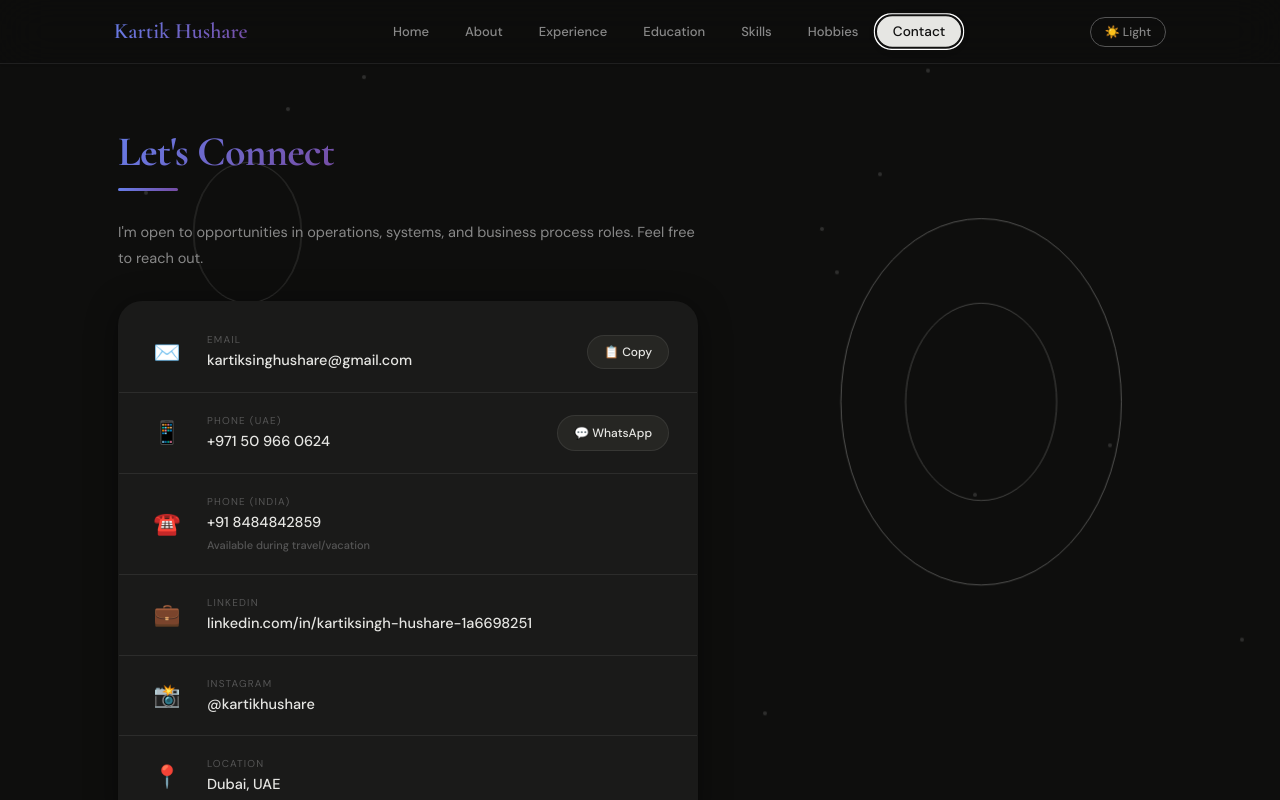
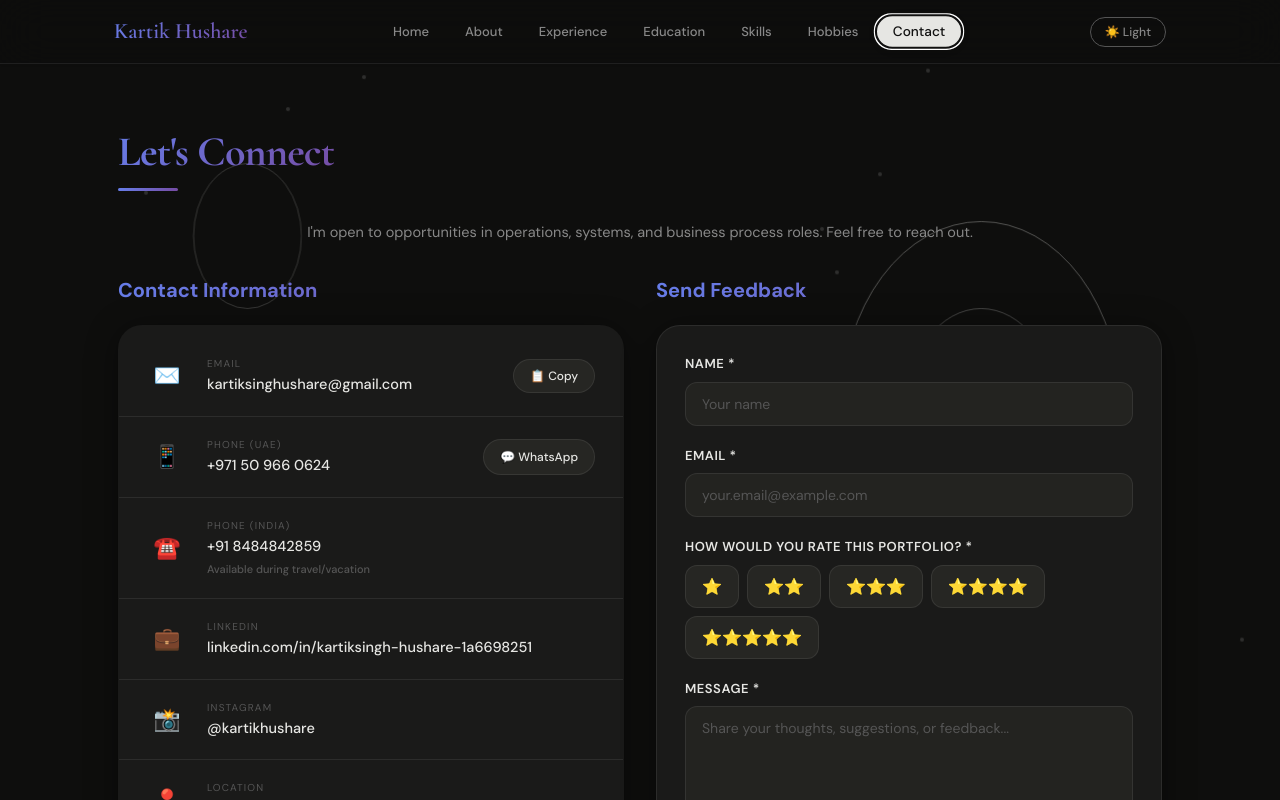
Before and after one commit to kartiksinghushare-dotcom/kartik-portfolio, a React (Vite) app: page / in a window 1280 px wide. Both pictures are taken after a click on the button "Contact". Shown: the top 800 px of the page. Built offline with nearby package versions, Linux system fonts and the light colour scheme.

Commit message:
Update App.jsx

```diff
--- a/src/App.jsx
+++ b/src/App.jsx
@@ -106,14 +106,14 @@ const educationData = [
 
 const skillsData = [
   { id:1, category:"Management & Leadership", icon:"📋", items:[
-    { name:"Project Management", level:88, tags:["Planning","Execution","Risk Mgmt"] },
+    { name:"Project Management 🔥", level:88, tags:["Planning","Execution","Risk Mgmt"] },
     { name:"Cross-functional Leadership", level:85, tags:["Stakeholder Comm.","Negotiation","Collaboration"] },
     { name:"Risk & Change Management", level:78, tags:["Lean Six Sigma","Problem Solving"] }
   ]},
   { id:2, category:"Operations & Supply Chain", icon:"🔄", items:[
-    { name:"Business Process Analysis", level:92, tags:["Workflow Design","Optimization","Bottleneck Identification"] },
+    { name:"Business Process Analysis 🔥", level:92, tags:["Workflow Design","Optimization","Bottleneck Identification"] },
     { name:"Supply Chain & Inventory", level:85, tags:["Inbound","Outbound","Accuracy Control"] },
-    { name:"Operations Management", level:90, tags:["SLA Mgmt","KPI Tracking","Process Control"] }
+    { name:"Operations Management 🔥", level:90, tags:["SLA Mgmt","KPI Tracking","Process Control"] }
   ]},
   { id:3, category:"Communication & People Skills", icon:"💬", items:[
     { name:"Stakeholder Communication", level:88, tags:["Presentations","Reporting","Alignment"] },
@@ -121,14 +121,15 @@ const skillsData = [
     { name:"Team Leadership & Training", level:85, tags:["Mentoring","Feedback","Motivation"] }
   ]},
   { id:4, category:"Systems & Technology", icon:"⚙️", items:[
-    { name:"ERP & CRM Systems", level:82, tags:["Implementation","Configuration","Integration"] },
-    { name:"Automation & AI Workflows", level:80, tags:["Process Automation","Barcoding","AI Tools"] },
+    { name:"ERP & CRM Systems 🔥", level:82, tags:["Implementation","Configuration","Integration"] },
+    { name:"Automation & AI Workflows 🔥", level:80, tags:["Process Automation","Barcoding","AI Tools"] },
     { name:"Mobile App Deployment", level:72, tags:["Coordination","QA","Launch"] }
   ]},
   { id:5, category:"Data & Analytics", icon:"📊", items:[
-    { name:"Power BI & Dashboarding", level:86, tags:["DAX","Interactive Reports","Cost Analysis"] },
-    { name:"Data Analysis & Reporting", level:88, tags:["Excel","Variance Tracking","KPIs"] },
-    { name:"Advanced MS Office", level:90, tags:["Excel","PowerPoint","Word"] }
+    { name:"Power BI & Dashboarding 🔥", level:86, tags:["DAX","Interactive Reports","Cost Analysis"] },
+    { name:"Data Analysis & Reporting 🔥", level:88, tags:["Excel","Variance Tracking","KPIs"] },
+    { name:"Google Analytics", level:75, tags:["GA4","Event Tracking","Dashboards"] },
+    { name:"Advanced MS Office 🔥", level:90, tags:["Excel","PowerPoint","Word"] }
   ]},
   { id:6, category:"Programming & Certs", icon:"💻", items:[
     { name:"Python", level:70, tags:["Bootcamp","Data Scripts","Automation"] },
@@ -261,6 +262,9 @@ export default function DigitalCV() {
   const [expFilter, setExpFilter] = useState("All");
   const [availability, setAvailability] = useState(true);
   const [emailCopied, setEmailCopied] = useState(false);
+  const [feedbackForm, setFeedbackForm] = useState({ name: '', email: '', message: '', rating: '' });
+  const [feedbackSubmitting, setFeedbackSubmitting] = useState(false);
+  const [feedbackSubmitted, setFeedbackSubmitted] = useState(false);
 
   const experience = calculateExperience();
 
@@ -275,6 +279,47 @@ export default function DigitalCV() {
         'event_category': 'engagement',
         'event_label': 'Email Copied'
       });
+    }
+  };
+
+  const handleFeedbackSubmit = async (e) => {
+    e.preventDefault();
+    setFeedbackSubmitting(true);
+
+    try {
+      // Google Sheets Web App URL
+      const scriptURL = 'https://script.google.com/macros/s/AKfycbwUE6sf7gnrn_LTsYi932Zq41aPvYUEoEuSnVBzWTyIqzG_6AaUi8aH12HBQ3cxJQ9cMw/exec';
+
+      const formData = new FormData();
+      formData.append('name', feedbackForm.name);
+      formData.append('email', feedbackForm.email);
+      formData.append('message', feedbackForm.message);
+      formData.append('rating', feedbackForm.rating);
+      formData.append('timestamp', new Date().toLocaleString());
+
+      await fetch(scriptURL, {
+        method: 'POST',
+        body: formData
+      });
+
+      setFeedbackSubmitted(true);
+      setFeedbackForm({ name: '', email: '', message: '', rating: '' });
+
+      // GA tracking
+      if (typeof window !== 'undefined' && window.gtag) {
+        window.gtag('event', 'feedback_submit', {
+          'event_category': 'engagement',
+          'event_label': 'Feedback Submitted',
+          'value': feedbackForm.rating
+        });
+      }
+
+      setTimeout(() => setFeedbackSubmitted(false), 5000);
+    } catch (error) {
+      console.error('Error submitting feedback:', error);
+      alert('Failed to submit feedback. Please try again.');
+    } finally {
+      setFeedbackSubmitting(false);
     }
   };
 
@@ -656,6 +701,8 @@ export default function DigitalCV() {
         <div className="section-fade" key={pageKey}>
           <BgDeco page="Skills" />
           <div className="section-title">Skills & Capabilities</div>
+
+          {/* All Skills by Category */}
           <div className="skills-master">
             {skillsData.map((cat, ci) => (
               <div className="skill-category" key={cat.id} style={{ animationDelay: `${ci * 90}ms` }}>
@@ -696,9 +743,13 @@ export default function DigitalCV() {
       case "Contact": return (
         <div className="section-fade" key={pageKey}>
           <BgDeco page="Contact" />
-          <div className="contact-layout">
           <div className="section-title">Let's Connect</div>
           <p className="contact-intro">I'm open to opportunities in operations, systems, and business process roles. Feel free to reach out.</p>
+
+          <div className="contact-feedback-grid">
+            {/* Contact Information */}
+            <div className="contact-column">
+              <div className="column-title">Contact Information</div>
               <div className="contact-card">
                 {[
                   { icon: "✉️", label: "Email", value: "kartiksinghushare@gmail.com", href: "mailto:kartiksinghushare@gmail.com", copyable: true, gaEvent: "email_click" },
@@ -777,6 +828,69 @@ export default function DigitalCV() {
                     <div className="download-sublabel">PDF Format · Updated Jan 2025</div>
                   </div>
                 </button>
+              </div>
+            </div>
+
+            {/* Feedback Form */}
+            <div className="feedback-column">
+              <div className="column-title">Send Feedback</div>
+              <form className="feedback-form" onSubmit={handleFeedbackSubmit}>
+                <div className="form-group">
+                  <label className="form-label">Name *</label>
+                  <input
+                    type="text"
+                    className="form-input"
+                    placeholder="Your name"
+                    value={feedbackForm.name}
+                    onChange={(e) => setFeedbackForm({...feedbackForm, name: e.target.value})}
+                    required
+                  />
+                </div>
+                <div className="form-group">
+                  <label className="form-label">Email *</label>
+                  <input
+                    type="email"
+                    className="form-input"
+                    placeholder="your.email@example.com"
+                    value={feedbackForm.email}
+                    onChange={(e) => setFeedbackForm({...feedbackForm, email: e.target.value})}
+                    required
+                  />
+                </div>
+                <div className="form-group">
+                  <label className="form-label">How would you rate this portfolio? *</label>
+                  <div className="rating-buttons">
+                    {[1, 2, 3, 4, 5].map(num => (
+                      <button
+                        key={num}
+                        type="button"
+                        className={`rating-btn ${feedbackForm.rating === num.toString() ? 'active' : ''}`}
+                        onClick={() => setFeedbackForm({...feedbackForm, rating: num.toString()})}
+                      >
+                        {'⭐'.repeat(num)}
+                      </button>
+                    ))}
+                  </div>
+                </div>
+                <div className="form-group">
+                  <label className="form-label">Message *</label>
+                  <textarea
+                    className="form-textarea"
+                    placeholder="Share your thoughts, suggestions, or feedback..."
+                    rows="6"
+                    value={feedbackForm.message}
+                    onChange={(e) => setFeedbackForm({...feedbackForm, message: e.target.value})}
+                    required
+                  ></textarea>
+                </div>
+                <button
+                  type="submit"
+                  className="feedback-submit-btn"
+                  disabled={feedbackSubmitting || feedbackSubmitted}
+                >
+                  {feedbackSubmitting ? '⏳ Sending...' : feedbackSubmitted ? '✅ Sent!' : '📨 Send Feedback'}
+                </button>
+              </form>
             </div>
           </div>
         </div>
@@ -1112,9 +1226,12 @@ export default function DigitalCV() {
     .hobby-desc{font-size:13.5px;color:var(--muted);max-height:0;overflow:hidden;transition:max-height .5s cubic-bezier(.4,0,.2,1),opacity .4s;opacity:0;line-height:1.65}
     .hobby-desc.visible{max-height:150px;opacity:1}
 
-    .contact-layout{max-width:580px}
-    .contact-intro{font-size:14.5px;color:var(--muted);margin-bottom:30px;line-height:1.8;animation:fadeUp .6s .2s ease both}
-    .contact-card{background:var(--card);box-shadow:var(--shadow);border-radius:24px;padding:10px 0;animation:fadeUp .6s .3s ease both;border:1px solid transparent;transition:all .4s}
+    .contact-intro{font-size:14.5px;color:var(--muted);margin-bottom:30px;line-height:1.8;animation:fadeUp .6s .2s ease both;text-align:center}
+    .contact-feedback-grid{display:grid;grid-template-columns:1fr 1fr;gap:32px;animation:fadeUp .6s .3s ease both}
+    @media(max-width:900px){.contact-feedback-grid{grid-template-columns:1fr;gap:28px}}
+    .contact-column,.feedback-column{width:100%}
+    .column-title{font-size:20px;font-weight:700;margin-bottom:20px;background:var(--accent-gradient);-webkit-background-clip:text;-webkit-text-fill-color:transparent;background-clip:text}
+    .contact-card{background:var(--card);box-shadow:var(--shadow);border-radius:24px;padding:10px 0;border:1px solid transparent;transition:all .4s}
     .contact-card:hover{box-shadow:var(--shadow-hover);border-color:var(--glow)}
     .contact-row{display:flex;align-items:center;gap:20px;padding:20px 28px;border-bottom:1px solid var(--nav-border);transition:all .3s cubic-bezier(.4,0,.2,1);position:relative;flex-wrap:wrap}
     @media(max-width:600px){.contact-row{padding:16px 20px;gap:12px}}
@@ -1147,6 +1264,24 @@ export default function DigitalCV() {
     .download-label{font-size:16px;font-weight:600;text-align:left}
     .download-sublabel{font-size:12px;opacity:.9;margin-top:2px;text-align:left}
     @media(max-width:600px){.download-resume-btn{padding:16px 20px}.download-icon{font-size:24px}.download-label{font-size:14px}.download-sublabel{font-size:11px}}
+
+    /* Feedback Form Styles */
+    .feedback-form{background:var(--card);box-shadow:var(--shadow);border-radius:24px;padding:28px;border:1px solid var(--nav-border);transition:all .4s}
+    .feedback-form:hover{box-shadow:var(--shadow-hover);border-color:var(--glow)}
+    .form-group{margin-bottom:20px}
+    .form-label{display:block;font-size:13px;font-weight:600;color:var(--accent);margin-bottom:8px;text-transform:uppercase;letter-spacing:0.5px}
+    .form-input,.form-textarea{width:100%;background:var(--hover-card);border:1px solid var(--nav-border);border-radius:12px;padding:12px 16px;font-size:14px;color:var(--accent);font-family:'DM Sans',sans-serif;transition:all .3s;resize:vertical}
+    .form-input:focus,.form-textarea:focus{outline:none;border-color:var(--glow);box-shadow:0 0 0 3px rgba(102,126,234,0.1)}
+    .form-input::placeholder,.form-textarea::placeholder{color:var(--muted2)}
+    .rating-buttons{display:flex;gap:8px;flex-wrap:wrap}
+    .rating-btn{background:var(--tag-bg);border:1px solid var(--nav-border);padding:10px 16px;border-radius:12px;font-size:16px;cursor:pointer;transition:all .3s;font-family:'DM Sans',sans-serif}
+    .rating-btn:hover{background:var(--hover-card);transform:scale(1.05)}
+    .rating-btn.active{background:var(--accent-gradient);color:#fff;border-color:transparent;transform:scale(1.05);box-shadow:0 4px 12px var(--glow)}
+    .feedback-submit-btn{width:100%;background:var(--accent-gradient);color:#fff;border:none;border-radius:12px;padding:14px 20px;font-size:15px;font-weight:700;cursor:pointer;transition:all .3s;font-family:'DM Sans',sans-serif;box-shadow:0 4px 12px var(--glow)}
+    .feedback-submit-btn:hover:not(:disabled){transform:translateY(-2px);box-shadow:0 6px 20px var(--glow)}
+    .feedback-submit-btn:disabled{opacity:0.6;cursor:not-allowed}
+    @media(max-width:600px){.feedback-form{padding:20px}.form-input,.form-textarea{padding:10px 14px;font-size:13px}.rating-btn{padding:8px 12px;font-size:14px}}
+
     .footer{text-align:center;font-size:12px;color:var(--muted2);padding:32px 0 16px;position:relative;z-index:1;animation:fadeUp .6s .5s ease both}
       `}</style>
       <div className={`portfolio-root ${dark ? "dark" : "light"}`}>
```
Lines whose indentation alone changed are shown as unchanged.
